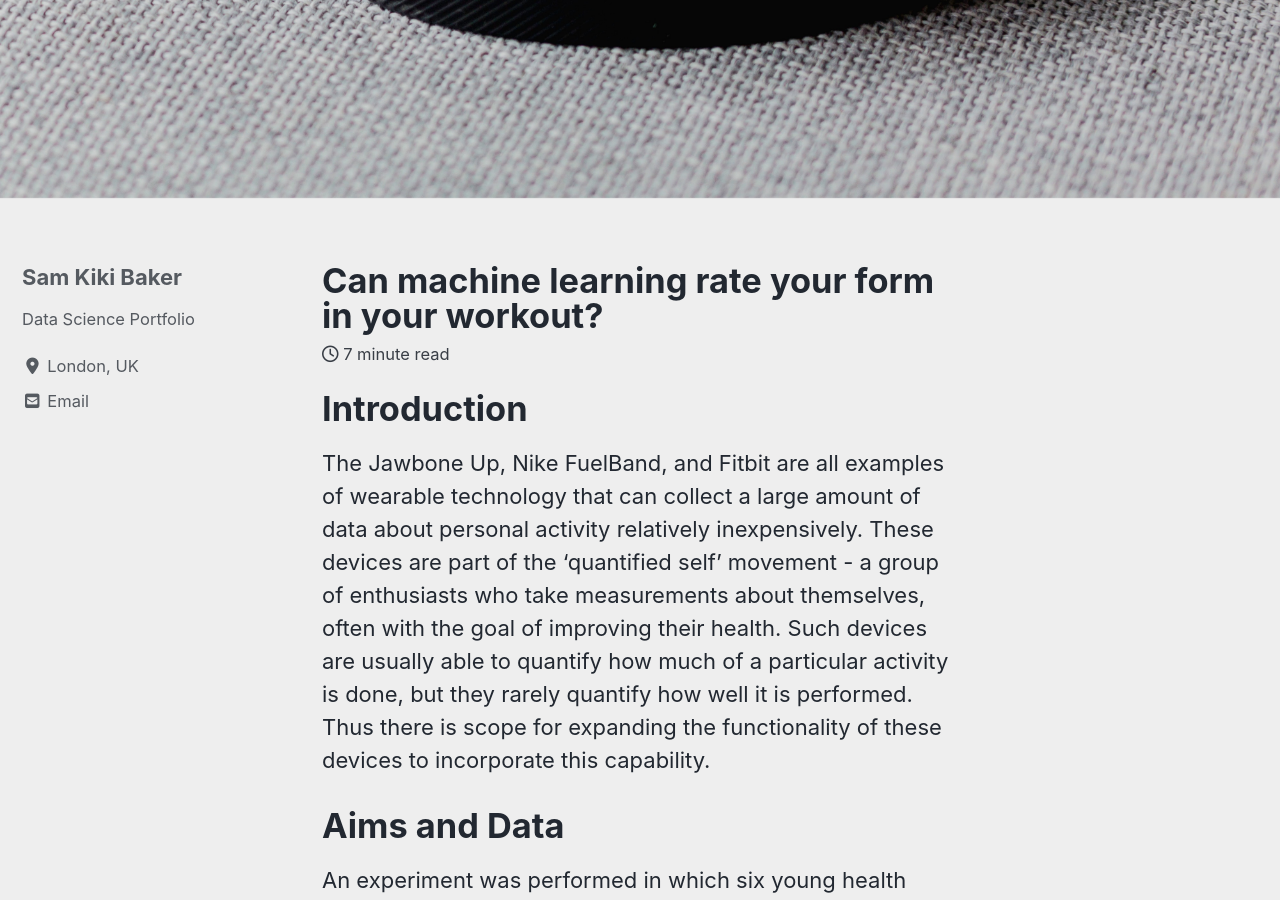
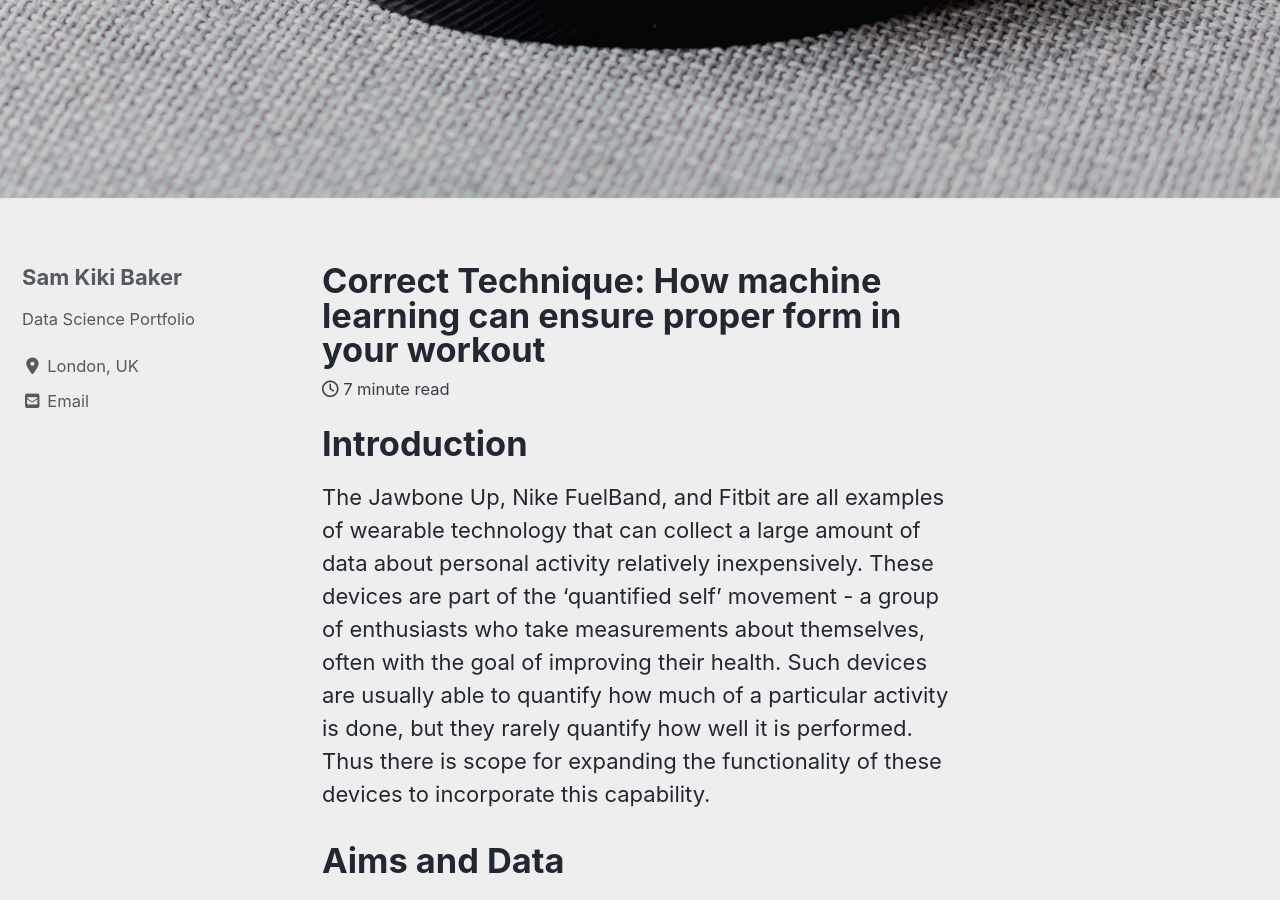
Before and after one commit to samkikibaker/samkikibaker, a Jekyll site: the page built from _posts/2019-09-09-Exercise.md, in a window 1280 px wide and 900 px high, scrolled down 744 px. Built offline with Jekyll 4.4.1, drawn with Linux system fonts in a browser that asks for light colours; cached includes are drawn as plain includes; nearby versions of some CDN libraries.

Commit message:
changed title

```diff
--- a/_posts/2019-09-09-Exercise.md
+++ b/_posts/2019-09-09-Exercise.md
@@ -1,5 +1,5 @@
 ---
-title: "Can machine learning rate your form in your workout?"
+title: "Correct Technique: How machine learning can ensure proper form in your workout"
 date: 2019-09-09
 tags: [Machine Learning, Data Cleaning]
 header:
```
